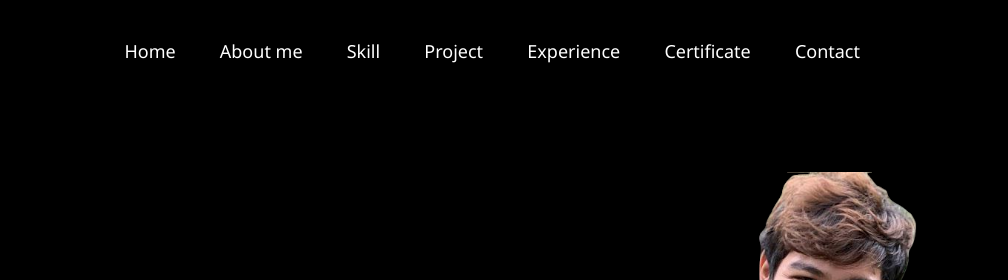
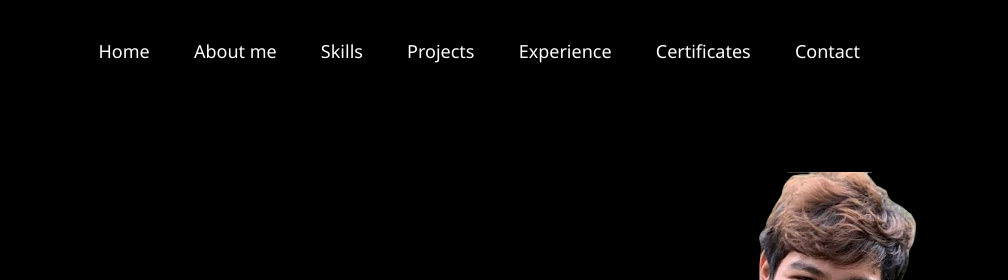
Before and after one commit to Phxpipxt/WebPort, a website: page index.html in a window 1280 px wide. Shown: the top 280 px of the page, 272-1280 px from the left. Drawn offline with Linux system fonts and the light colour scheme; a web font is replaced by a local one.

Commit message:
Add files via upload

```diff
--- a/index.html
+++ b/index.html
@@ -19,10 +19,10 @@
                 <ul id="sidemenu">
                     <li><a href="#header">Home</a></li>
                     <li><a href="#about">About me</a></li>
-                    <li><a href="#skill-bar">Skill</a></li>
-                    <li><a href="#pros">Project</a></li>
+                    <li><a href="#skill-bar">Skills</a></li>
+                    <li><a href="#pros">Projects</a></li>
                     <li><a href="#portfolio">Experience</a></li>
-                    <li><a href="#certs">Certificate</a></li>
+                    <li><a href="#certs">Certificates</a></li>
                     <li><a href="#contact">Contact</a></li>
                     <i class="fas fa-xmark" onclick="closemenu()"></i>
                 </ul>
@@ -85,7 +85,7 @@
 
         <!-------------------- Skill -------------------->
         <div id="skill-bar" class="skill" >
-            <h1 class="sub-skill">My Skill</h1>
+            <h1 class="sub-skill">My Skills</h1>
 
             <h2>Programing</h2>
             <li class="skill-list"><h3 class="skill-head">HTML</h3>
```
